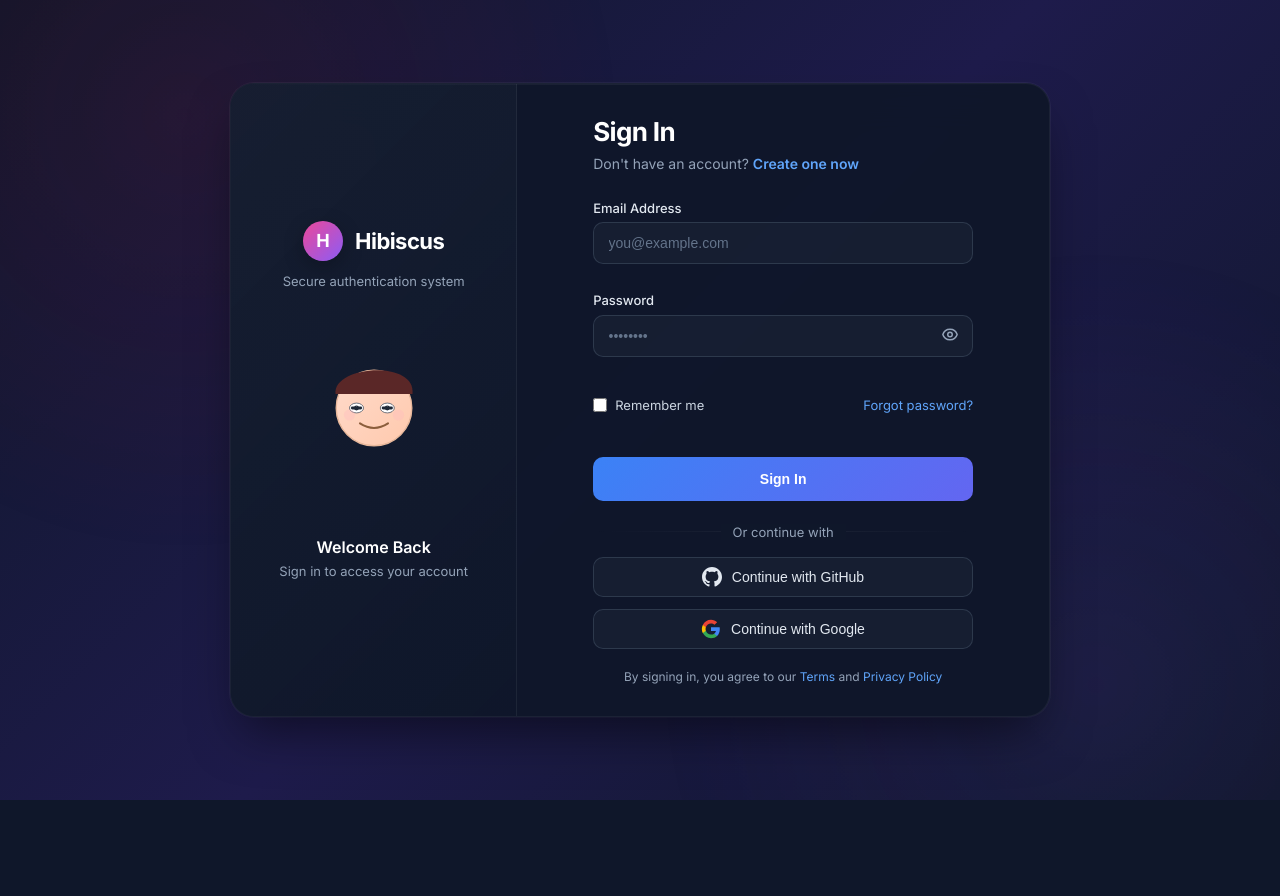
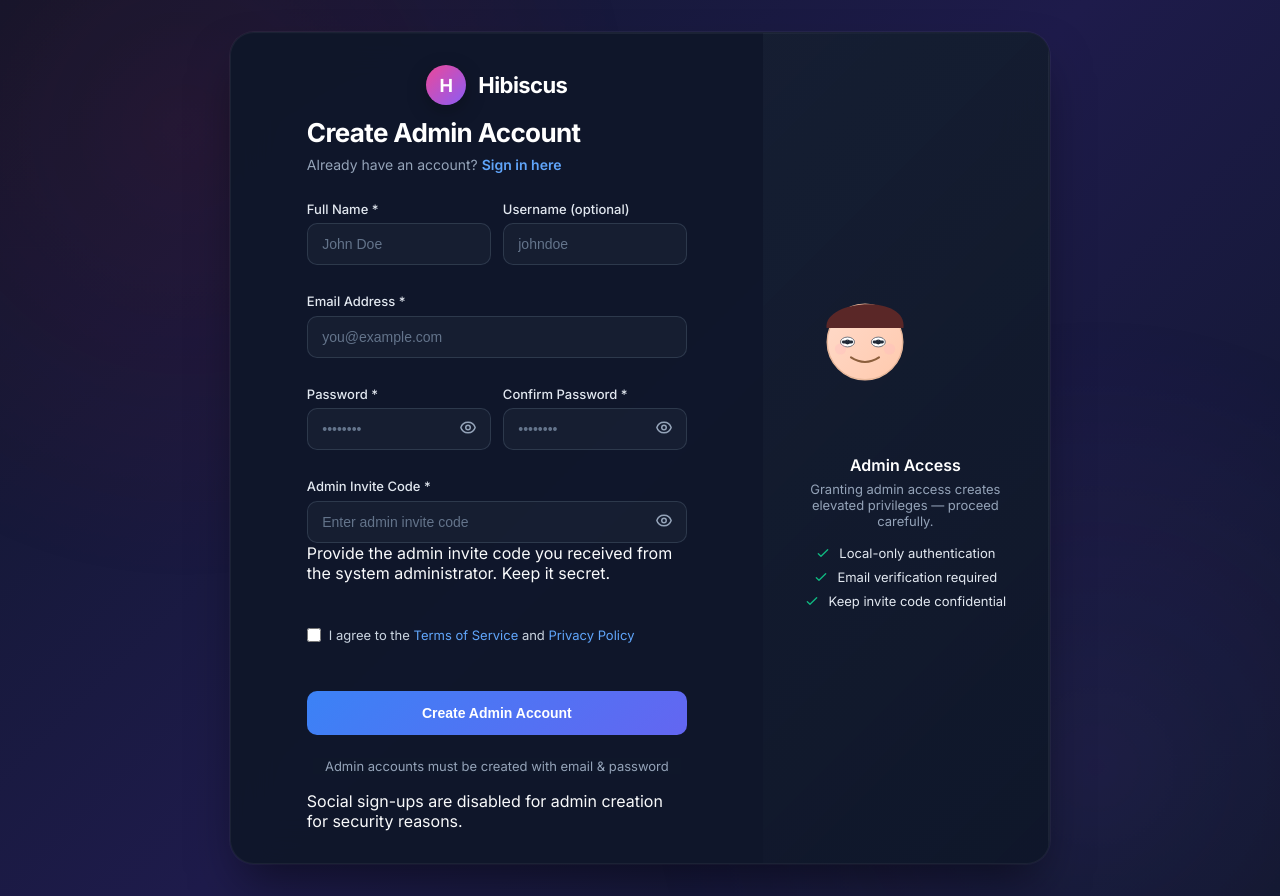
Before and after one commit to SoftwareFixingSoftware/Hibiscus, a React (Create React App) app: page /admin/register in a window 1280 px wide. Before the commit this address led to /login. Before the commit the page ends 800 px from the top, so only its background shows below. Built offline with nearby package versions, Linux system fonts and the light colour scheme; the HTML template or start-up script is replaced by a standard one.

Commit message:
updated the signup for admin

```diff
--- a/src/App.js
+++ b/src/App.js
@@ -4,6 +4,7 @@ import SignUp from './auth/SignUp';
 import GithubCallback from './auth/GithubCallback';
 import ForgotPassword from './auth/ForgotPassword';
 import ResetPassword from './auth/ResetPassword';
+import SignUpAdmin from './auth/SignUpAdmin';
 
 export default function App() {
   return (
@@ -16,6 +17,7 @@ export default function App() {
           <Route path="/forgot-password" element={<ForgotPassword />} />
           <Route path="/reset-password" element={<ResetPassword />} />
           <Route path="/auth/github/callback" element={<GithubCallback />} />
+          <Route path="/admin/register" element={<SignUpAdmin/>}/>
           <Route path="*" element={<Navigate to="/login" replace />} />
         </Routes>
       </div>
--- a/src/auth/SignUp.jsx
+++ b/src/auth/SignUpAdmin.jsx
@@ -1,24 +1,32 @@
 import { useState, useRef, useEffect } from 'react';
 import AuthAvatar from './AuthAvatar';
-import SocialAuth from './SocialAuth';
+// SocialAuth intentionally not used for admin signups
 import { motion, AnimatePresence } from 'framer-motion';
 import { Link, useNavigate } from 'react-router-dom';
 import '../auth/styles/auth.css';
 
-const API_BASE = process.env.REACT_APP_API_BASE || "http://localhost:9019";
+const API_BASE = "http://localhost:9019";
 
-export default function SignUp() {
+export default function SignUpAdmin() {
   const navigate = useNavigate();
-  const [form, setForm] = useState({ name: '', username: '', email: '', password: '', confirmPassword: '' });
+  const [form, setForm] = useState({
+    name: '',
+    username: '',
+    email: '',
+    password: '',
+    confirmPassword: '',
+    adminCode: ''
+  });
   const [error, setError] = useState('');
   const [success, setSuccess] = useState('');
   const [loading, setLoading] = useState(false);
   const [avatarState, setAvatarState] = useState('idle');
   const [avatarEmotion, setAvatarEmotion] = useState('neutral');
   const [isPasswordFocused, setIsPasswordFocused] = useState(false);
-  const [showPassword, setShowPassword] = useState({ password: false, confirm: false });
+  const [showPassword, setShowPassword] = useState({ password: false, confirm: false, adminCode: false });
   const passwordRef = useRef(null);
   const confirmPasswordRef = useRef(null);
+  const adminCodeRef = useRef(null);
   const abortRef = useRef(null);
 
   useEffect(() => {
@@ -46,19 +54,10 @@ export default function SignUp() {
     setAvatarEmotion('neutral');
   };
 
-  const handleSocialError = (type, message) => {
-    if (type === 'error') {
-      setError(message);
-      setAvatarState('shake');
-      setAvatarEmotion('sad');
-      setTimeout(() => setAvatarState('idle'), 1000);
-    }
-  };
-
   const validateForm = () => {
     setError('');
-    if (!form.name?.trim() || !form.email?.trim() || !form.password || !form.confirmPassword) {
-      setError('Please fill in all required fields.');
+    if (!form.name?.trim() || !form.email?.trim() || !form.password || !form.confirmPassword || !form.adminCode) {
+      setError('Please fill in all required fields, including the admin invite code.');
       setAvatarState('shake');
       setAvatarEmotion('sad');
       setTimeout(() => setAvatarState('idle'), 1000);
@@ -92,6 +91,13 @@ export default function SignUp() {
       setTimeout(() => setAvatarState('idle'), 1000);
       return false;
     }
+    if (form.adminCode.trim().length < 3) {
+      setError('Admin invite code looks too short.');
+      setAvatarState('shake');
+      setAvatarEmotion('sad');
+      setTimeout(() => setAvatarState('idle'), 1000);
+      return false;
+    }
     return true;
   };
 
@@ -117,10 +123,11 @@ export default function SignUp() {
         name: form.name.trim(),
         username: form.username?.trim() || form.email.split('@')[0],
         email: form.email.trim().toLowerCase(),
-        password: form.password
+        password: form.password,
+        adminCode: form.adminCode.trim()
       };
 
-      const res = await fetch(`${API_BASE}/api/auth/signup`, {
+      const res = await fetch(`${API_BASE}/api/auth/admin/signup`, {
         method: 'POST',
         headers: { 'Content-Type': 'application/json' },
         body: JSON.stringify(payload),
@@ -137,10 +144,12 @@ export default function SignUp() {
         let msg = body?.message || body?.error || body?.raw || 'Signup failed. Please try again.';
         // map common statuses to nicer messages
         if (res.status === 409) {
-          // conflict: email or username exists (service returns useful message)
           msg = body?.message || 'Email or username already in use.';
         } else if (res.status === 400) {
           msg = body?.message || 'Invalid signup data.';
+        } else if (res.status === 403) {
+          // invalid admin code or admin registration disabled
+          msg = body?.message || 'Invalid admin invite code or admin registration disabled.';
         } else if (res.status >= 500) {
           msg = 'Server error. Please try again later.';
         }
@@ -152,23 +161,22 @@ export default function SignUp() {
         passwordRef.current?.focus?.();
         setTimeout(() => { setAvatarState('idle'); setAvatarEmotion('neutral'); }, 1000);
       } else {
-        const data = body;
         setAvatarEmotion('happy');
         setAvatarState('nod');
-        setSuccess('Account created! Check your email for the verification link.');
+        setSuccess('Admin account created! Check your email for the verification link.');
 
         // on success, clear only non-essential fields quickly and navigate to login
-        setForm({ name: '', username: '', email: '', password: '', confirmPassword: '' });
+        setForm({ name: '', username: '', email: '', password: '', confirmPassword: '', adminCode: '' });
 
         // navigate after short delay to let animations show
         setTimeout(() => {
           navigate('/login', { replace: true });
-        }, 1600);
+        }, 5000);
       }
     } catch (err) {
       if (err.name === 'AbortError') {
         // request was aborted (likely unmount or new submit), ignore
-        console.log('Signup request aborted');
+        console.log('Admin signup request aborted');
       } else {
         console.error(err);
         setError('Network error. Please try again.');
@@ -195,7 +203,7 @@ export default function SignUp() {
                   </div>
                   <h1 className="brand-title">Hibiscus</h1>
                 </div>
-                <h2 id="signup-heading" className="form-title">Create Account</h2>
+                <h2 id="signup-heading" className="form-title">Create Admin Account</h2>
                 <p className="form-switch">
                   Already have an account? <Link to="/login" className="form-link">Sign in here</Link>
                 </p>
@@ -336,6 +344,47 @@ export default function SignUp() {
                   </div>
                 </div>
 
+                {/* ADMIN CODE FIELD */}
+                <div className="form-group">
+                  <label className="form-label" htmlFor="adminCode">Admin Invite Code *</label>
+                  <div className="password-container">
+                    <input
+                      id="adminCode"
+                      name="adminCode"
+                      ref={adminCodeRef}
+                      type={showPassword.adminCode ? 'text' : 'password'}
+                      value={form.adminCode}
+                      onChange={(e) => setForm({ ...form, adminCode: e.target.value })}
+                      onFocus={() => handleFocus('adminCode')}
+                      placeholder="Enter admin invite code"
+                      className="form-input"
+                      disabled={loading}
+                      required
+                      autoComplete="off"
+                      aria-describedby="adminCode-help"
+                    />
+                    <button
+                      type="button"
+                      onClick={() => setShowPassword({ ...showPassword, adminCode: !showPassword.adminCode })}
+                      className="password-toggle"
+                      disabled={loading}
+                      aria-label={showPassword.adminCode ? 'Hide admin code' : 'Show admin code'}
+                    >
+                      <svg className="eye-icon" fill="none" stroke="currentColor" viewBox="0 0 24 24" aria-hidden>
+                        {showPassword.adminCode ? (
+                          <path strokeLinecap="round" strokeLinejoin="round" strokeWidth={2} d="M13.875 18.825A10.05 10.05 0 0112 19c-4.478 0-8.268-2.943-9.543-7a9.97 9.97 0 011.563-3.029m5.858.908a3 3 0 114.243 4.243M9.878 9.878l4.242 4.242M9.878 9.878L6.59 6.59m7.532 7.532l3.29 3.29M3 3l3.59 3.59m0 0A9.953 9.953 0 0112 5c4.478 0 8.268 2.943 9.543 7a10.025 10.025 0 01-4.132 5.411m0 0L21 21" />
+                        ) : (
+                          <>
+                            <path strokeLinecap="round" strokeLinejoin="round" strokeWidth={2} d="M15 12a3 3 0 11-6 0 3 3 0 016 0z" />
+                            <path strokeLinecap="round" strokeLinejoin="round" strokeWidth={2} d="M2.458 12C3.732 7.943 7.523 5 12 5c4.478 0 8.268 2.943 9.542 7-1.274 4.057-5.064 7-9.542 7-4.477 0-8.268-2.943-9.542-7z" />
+                          </>
+                        )}
+                      </svg>
+                    </button>
+                  </div>
+                  <p id="adminCode-help" className="small-note">Provide the admin invite code you received from the system administrator. Keep it secret.</p>
+                </div>
+
                 <div className="form-checkbox">
                   <input id="tos" type="checkbox" required className="checkbox" disabled={loading} />
                   <label htmlFor="tos" className="checkbox-text">
@@ -377,17 +426,17 @@ export default function SignUp() {
                           <circle className="spinner-indicator" cx="12" cy="12" r="10" />
                         </svg>
                       </div>
-                      <span>Creating Account...</span>
+                      <span>Creating Admin Account...</span>
                     </div>
-                  ) : 'Create Account'}
+                  ) : 'Create Admin Account'}
                 </button>
               </form>
 
               <div className="divider-section">
                 <div className="divider">
-                  <span className="divider-text">Or sign up with</span>
+                  <span className="divider-text">Admin accounts must be created with email & password</span>
                 </div>
-                <SocialAuth disabled={loading} type="signup" onError={handleSocialError} />
+                <p className="small-note">Social sign-ups are disabled for admin creation for security reasons.</p>
               </div>
             </div>
           </div>
@@ -401,27 +450,27 @@ export default function SignUp() {
             />
 
             <div className="benefits-section">
-              <h3 className="benefits-title">Join Our Community</h3>
-              <p className="benefits-subtitle">Create your account in seconds</p>
+              <h3 className="benefits-title">Admin Access</h3>
+              <p className="benefits-subtitle">Granting admin access creates elevated privileges — proceed carefully.</p>
 
               <ul className="benefits-list">
                 <li className="benefit-item">
                   <svg className="benefit-icon" fill="none" stroke="currentColor" viewBox="0 0 24 24" aria-hidden>
                     <path strokeLinecap="round" strokeLinejoin="round" strokeWidth={2} d="M5 13l4 4L19 7"/>
                   </svg>
-                  Secure authentication
+                  Local-only authentication
                 </li>
                 <li className="benefit-item">
                   <svg className="benefit-icon" fill="none" stroke="currentColor" viewBox="0 0 24 24" aria-hidden>
                     <path strokeLinecap="round" strokeLinejoin="round" strokeWidth={2} d="M5 13l4 4L19 7"/>
                   </svg>
-                  Email verification
+                  Email verification required
                 </li>
                 <li className="benefit-item">
                   <svg className="benefit-icon" fill="none" stroke="currentColor" viewBox="0 0 24 24" aria-hidden>
                     <path strokeLinecap="round" strokeLinejoin="round" strokeWidth={2} d="M5 13l4 4L19 7"/>
                   </svg>
-                  Social login options
+                  Keep invite code confidential
                 </li>
               </ul>
             </div>
```
